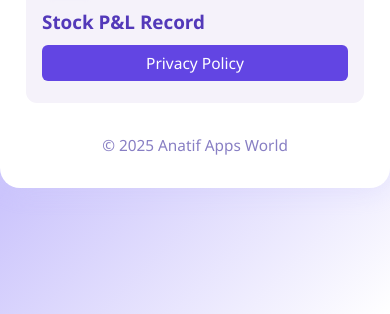
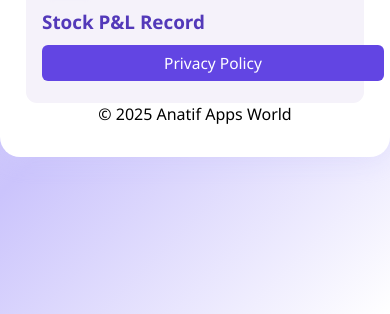
Before and after one commit to msa230222-droid/AnatifAppsWorld, a plain HTML site: page index.html in a window 390 px wide. Shown: the part 570-884 px from the top of the page. Drawn offline with Linux system fonts and the light colour scheme.

Commit message:
Update index.html

```diff
--- a/index.html
+++ b/index.html
@@ -17,7 +17,7 @@
   background: #fff;
   box-shadow: 0 4px 24px #d0ccfc55;
   border-radius: 20px;
-    padding: 32px 26px 32px 26px;
+  padding: 32px 26px;
   text-align: center;
 }
 .logo {
@@ -28,7 +28,7 @@
 }
 h1 {
   font-size: 2.4em;
-    margin: 10px 0 16px 0;
+  margin: 10px 0 16px;
   color: #5339b9;
 }
 .desc {
@@ -85,18 +85,13 @@
 .privacy-link:hover {
   background: #3e238f;
 }
-  .footer {
-    margin-top: 32px;
-    font-size: 0.96em;
-    color: #887fc4;
-  }
-  /* ========== YE NAYA PART HAI: Responsive Fix ========== */
+
+/* RESPONSIVE FIX */
 @media (max-width: 600px) {
   .section {
     display: flex;
     flex-direction: column;
     align-items: flex-start;
-      text-align: left;
   }
   .app-logo {
     margin-bottom: 12px;
@@ -107,7 +102,6 @@
     margin-top: 10px;
     width: 100%;
     text-align: center;
-      box-sizing: border-box;
     display: block;
   }
 }
```
Lines whose indentation alone changed are shown as unchanged.
